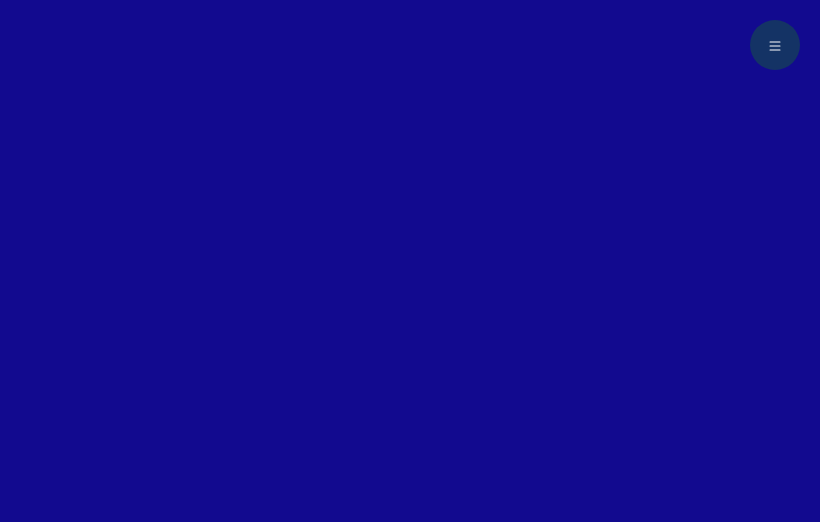
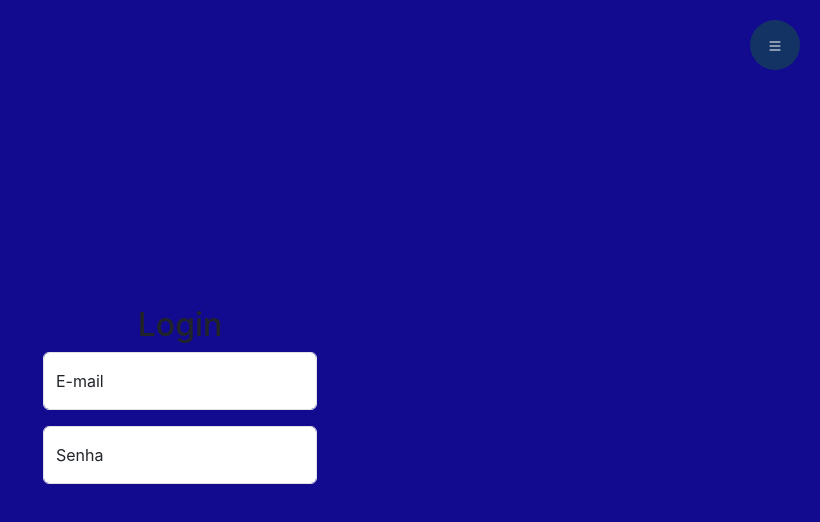
Before and after one commit to Hn-noob/ProjectJS, a website: page Praticas/index.html in a window 1280 px wide. Shown: the whole page, without its empty margins (460-1280 px from the left). Drawn offline with nearby package versions, Linux system fonts and the light colour scheme.

Commit message:
modificações no site de sidebar

```diff
--- a/Praticas/index.html
+++ b/Praticas/index.html
@@ -4,14 +4,26 @@
     <meta charset="UTF-8">
     <meta name="viewport" content="width=device-width, initial-scale=1.0">
     <title>Document</title>
+    <link href="https://cdn.jsdelivr.net/npm/bootstrap@5.3.2/dist/css/bootstrap.min.css" rel="stylesheet" integrity="sha384-T3c6CoIi6uLrA9TneNEoa7RxnatzjcDSCmG1MXxSR1GAsXEV/Dwwykc2MPK8M2HN" crossorigin="anonymous">
     <link rel="stylesheet" href="style.css">
 </head>
 <body>
     <button class="burger"><svg xmlns="http://www.w3.org/2000/svg" width="16" height="16" fill="currentColor" class="bi bi-list" viewBox="0 0 16 16">
         <path fill-rule="evenodd" d="M2.5 12a.5.5 0 0 1 .5-.5h10a.5.5 0 0 1 0 1H3a.5.5 0 0 1-.5-.5m0-4a.5.5 0 0 1 .5-.5h10a.5.5 0 0 1 0 1H3a.5.5 0 0 1-.5-.5m0-4a.5.5 0 0 1 .5-.5h10a.5.5 0 0 1 0 1H3a.5.5 0 0 1-.5-.5"/>
       </svg></i></button>
-    <div class="sidebar">
-    <h3>Outras opções</h3>
+<div class="article">
+    <h2>Login</h2>
+    <div class="form-floating mb-3" id="email">
+          <input type="email" class="form-control" id="floatingInput" placeholder="E-mail">
+          <label for="floatingInput">E-mail</label>
+        </div>
+        <div class="form-floating" id="senha">
+            <input type="password" class="form-control" id="floatingPassword" placeholder="Senha">
+            <label for="floatingPassword">Senha</label>
+        </div>
+</div>
+      <div class="sidebar">
+        <h3>Outras opções</h3>
         <ul>
             <li><a href="#">Calças</a></li>
             <li><a href="#">Sapatos</a></li>
--- a/Praticas/style.css
+++ b/Praticas/style.css
@@ -5,6 +5,10 @@ body {
     display: flex;
     justify-content: center;
     align-items: center;
+}
+
+h1 {
+    color: #f1eeee;
 }
 
 .sidebar {
@@ -77,3 +81,15 @@ body {
     transform: translateX(0%);
     transition: transform 500ms;
 }
+
+.article {
+    display: flex;
+    align-items: center;
+    justify-content: center;
+    flex-direction: column;
+    width: 100%; /* Define a largura para ocupar 100% do contêiner pai */
+    padding: 10px; /* Adiciona algum preenchimento para melhorar a aparência */
+    box-sizing: border-box; /* Garante que o preenchimento não afete a largura total */
+    margin-bottom: 10px; /* Adiciona um espaço entre os inputs */
+    border-radius: 24px;
+}
```
